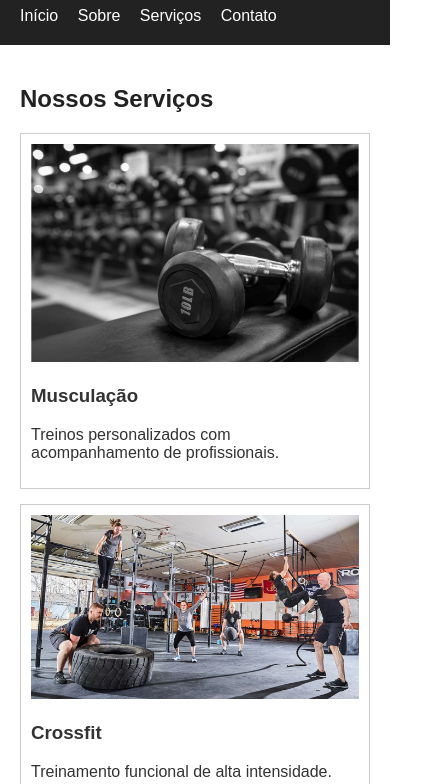
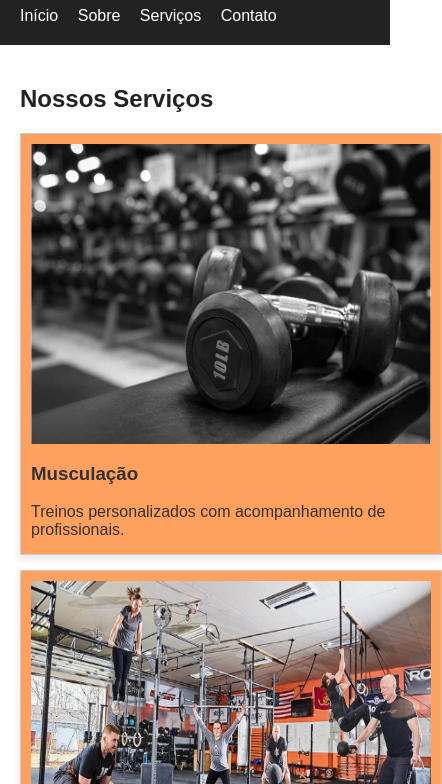
Before and after one commit to JPaschoalDev/Introduction-HTML, a plain HTML site: page Aula 3/Pages/servicos.html in a window 390 px wide. Shown: the part 60-844 px from the top of the page, 442 px wide, since content can reach past the window. Drawn offline with Linux system fonts and the light colour scheme.

Commit message:
Add responsive styles and layout adjustments

```diff
--- a/Aula 3/Styles/style.css
+++ b/Aula 3/Styles/style.css
@@ -3,6 +3,9 @@ body {
     margin: 0;
     padding: 0;
     color: #333;
+    height: 100vh;
+    width: 100vw;
+
 }
 
 header {
@@ -48,11 +51,31 @@ img {
 h2 {
     color: #222;
 }
-
+.servicos-container {
+    display: flex;
+    flex-wrap: wrap;
+    gap: 20px;
+    justify-content: center;
+}
 .servico {
+    box-shadow: 0 4px 8px rgba(0, 0, 0, 0.1);
+    display:grid;
+    grid-template-rows: auto auto;
+    background-color: #ffa15e;
     border: 1px solid #ccc;
     padding: 10px;
     margin-bottom: 15px;
+    width: 400px;
+    height: auto;
+}
+.servico img {
+    width: 400px;
+    height:300px;
+    margin: 0 auto;
+}
+.servico p{
+    margin: 0 0 5px 0;
+    padding:0;
 }
 
 footer {
@@ -62,3 +85,7 @@ footer {
     padding: 10px;
     margin-top: 20px;
 }
+
+.container{
+    height: 90%;
+}
```
